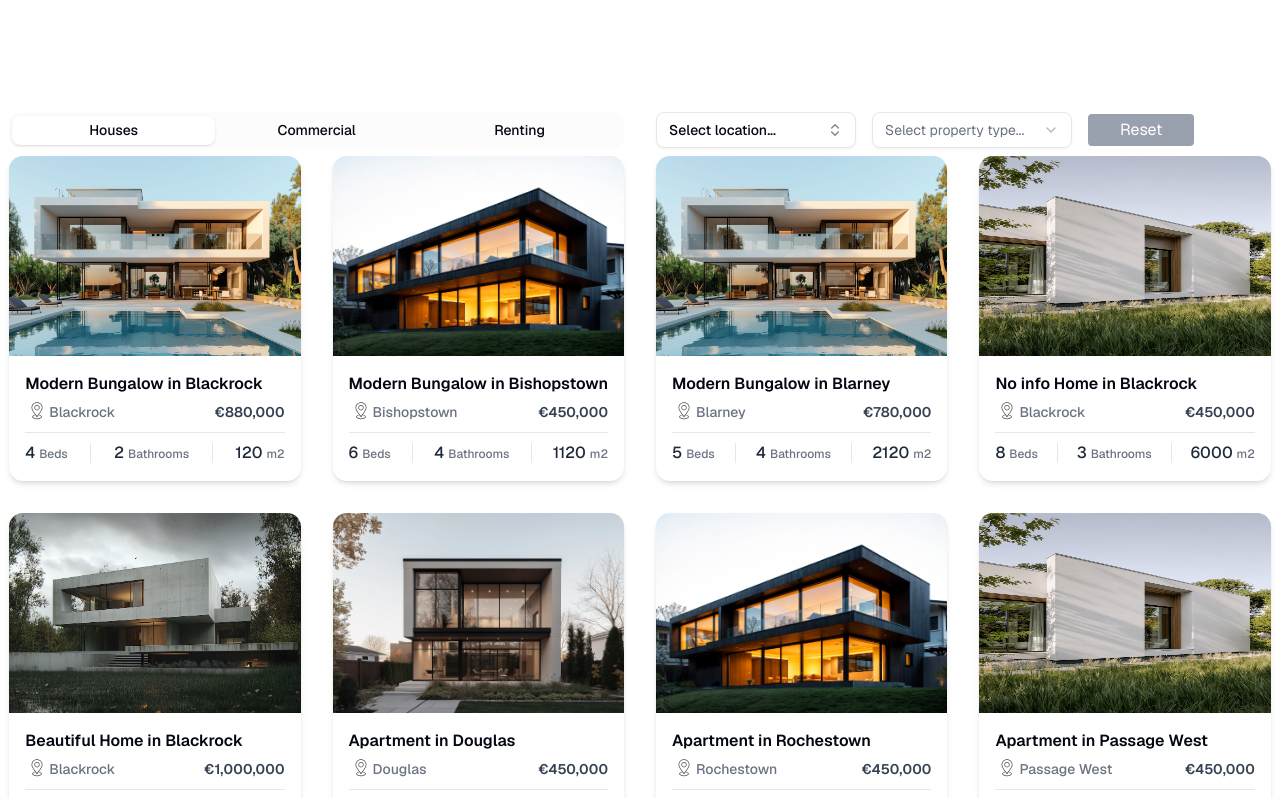
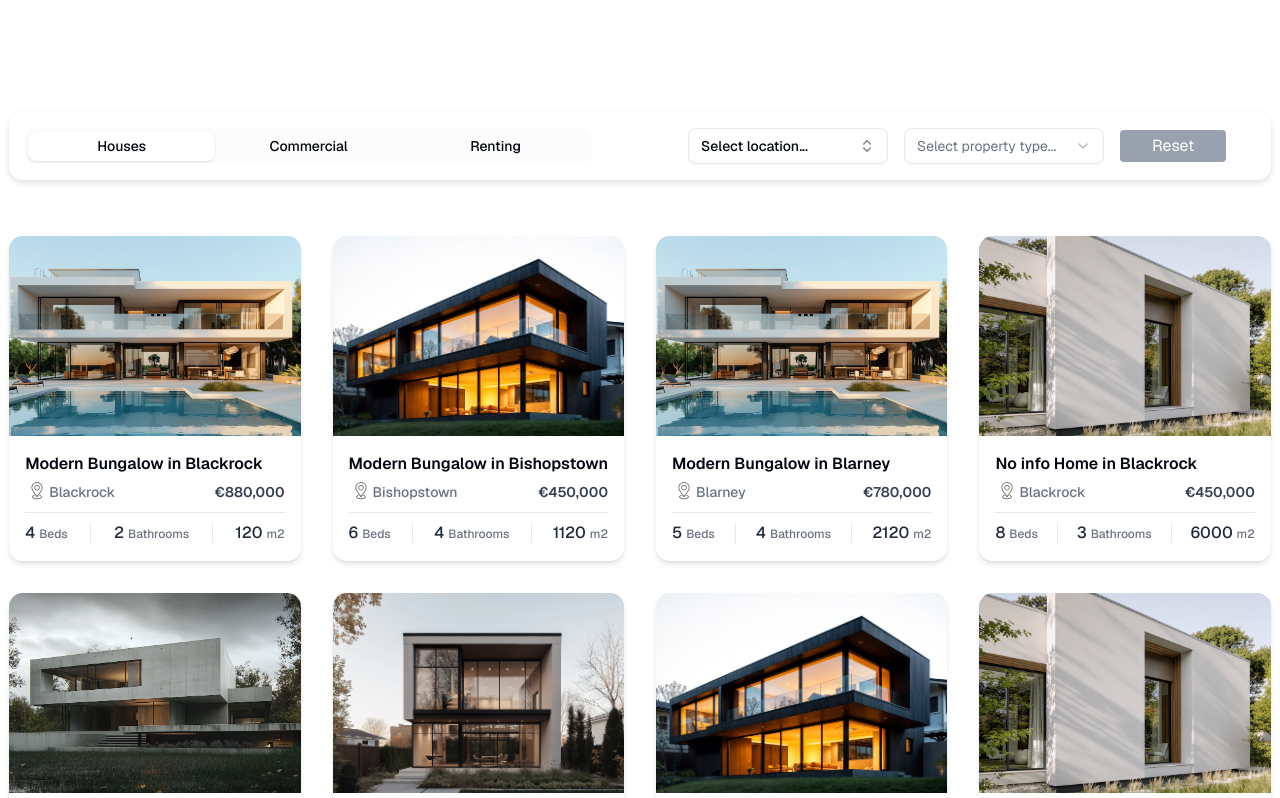
Before and after one commit to shanewmurphy/frank-murphy-site, a Next.js app: page / in a window 1280 px wide. Shown: the top 798 px of the page. Built offline with nearby package versions, Linux system fonts and the light colour scheme.

Commit message:
Property Tabs & FillterBar edits

```diff
--- a/app/Data/commercial.json
+++ b/app/Data/commercial.json
@@ -11,7 +11,7 @@
     "status": "For Sale",
     "size": 120,
     "description": "A beautiful modern bungalow located in the heart of London. Features spacious rooms and a large garden.",
-    "image": "/property-imgs/house_01.png"
+    "image": "/commercial-imgs/commercial_01.jpg"
   },
   {
     "id": 2,
@@ -25,7 +25,7 @@
     "status": "For Sale",
     "size": 1120,
     "description": "A beautiful modern bungalow located in the heart of London. Features spacious rooms and a large garden.",
-    "image": "/property-imgs/house_01.png"
+    "image": "/commercial-imgs/commercial_01.jpg"
   },
   {
     "id": 3,
--- a/app/Data/houses.json
+++ b/app/Data/houses.json
@@ -155,11 +155,81 @@
   },
   {
     "id": 12,
-    "slug": "modern-bungalow-Mahon",
-    "title": "Modern Mahon",
+    "slug": "modern-bungalow-Blarney",
+    "title": "Modern Blarney",
     "price": 450000,
-    "location": "Mahon",
+    "location": "Blarney",
     "type": "Apartment",
+    "rooms": 6,
+    "bathrooms": 4,
+    "status": "For Sale",
+    "size": 1120,
+    "description": "A beautiful modern bungalow located in the heart of London. Features spacious rooms and a large garden.",
+    "image": "/property-imgs/house_02.png"
+  },
+  {
+    "id": 13,
+    "slug": "modern-bungalow-Blarney",
+    "title": "Modern Blarney",
+    "price": 450000,
+    "location": "Blarney",
+    "type": "House",
+    "rooms": 6,
+    "bathrooms": 4,
+    "status": "For Sale",
+    "size": 1120,
+    "description": "A beautiful modern bungalow located in the heart of London. Features spacious rooms and a large garden.",
+    "image": "/property-imgs/house_02.png"
+  },
+  {
+    "id": 14,
+    "slug": "modern-bungalow-Blarney",
+    "title": "Modern Blarney",
+    "price": 450000,
+    "location": "Blarney",
+    "type": "Apartment",
+    "rooms": 6,
+    "bathrooms": 4,
+    "status": "For Sale",
+    "size": 1120,
+    "description": "A beautiful modern bungalow located in the heart of London. Features spacious rooms and a large garden.",
+    "image": "/property-imgs/house_03.png"
+  },
+  {
+    "id": 15,
+    "slug": "modern-bungalow-Douglas",
+    "title": "Modern Douglas",
+    "price": 450000,
+    "location": "Douglas",
+    "type": "House",
+    "rooms": 6,
+    "bathrooms": 4,
+    "status": "For Sale",
+    "size": 1120,
+    "description": "A beautiful modern bungalow located in the heart of London. Features spacious rooms and a large garden.",
+    "image": "/property-imgs/house_01.png"
+  },
+  {
+    "id": 16,
+    "slug": "modern-bungalow-Douglas",
+    "title": "Modern Douglas",
+    "price": 450000,
+    "location": "Douglas",
+    "type": "House",
+    "rooms": 6,
+    "bathrooms": 4,
+    "status": "For Sale",
+    "size": 1120,
+    "description": "A beautiful modern bungalow located in the heart of London. Features spacious rooms and a large garden.",
+    "image": "/property-imgs/house_02.png"
+  },
+  {
+    "id": 17,
+    "slug": "modern-bungalow-Douglas",
+    "title": "Modern Douglas",
+    "price": 450000,
+    "location": "Douglas",
+    "type": "House",
     "rooms": 6,
     "bathrooms": 4,
     "status": "For Sale",
--- a/app/components/Filters/PropertyTabs.jsx
+++ b/app/components/Filters/PropertyTabs.jsx
@@ -10,27 +10,6 @@ import FilterBar from "./FilterBar";
 import PropertiesGrid from "@/components/Properties/PropertiesGrid";
 
 import { Separator } from "@/components/ui/separator";
-
-export function SeparatorDemo() {
-  return (
-    <div>
-      <div className="space-y-1">
-        <h4 className="text-sm leading-none font-medium">Radix Primitives</h4>
-        <p className="text-muted-foreground text-sm">
-          An open-source UI component library.
-        </p>
-      </div>
-      <Separator className="my-4" />
-      <div className="flex h-5 items-center space-x-4 text-sm">
-        <div>Blog</div>
-        <Separator orientation="vertical" />
-        <div>Docs</div>
-        <Separator orientation="vertical" />
-        <div>Source</div>
-      </div>
-    </div>
-  );
-}
 
 export default function PropertyTabs() {
   const [activeTab, setActiveTab] = useState("houses");
@@ -82,9 +61,9 @@ export default function PropertyTabs() {
           className="flex w-full"
         >
           {/* Tabs and Filters side by side, now using flex */}
-          <div className="flex gap-8 items-start w-full">
+          <div className="flex flex-col md:flex-row gap-4 md:gap-24 w-full justify-between p-4 rounded-xl drop-shadow-md bg-white dark:bg-zinc-900 mb-4">
             {/* Tab list (left, flex-1) */}
-            <div className="flex-1">
+            <div className="w-full md:flex-1">
               <TabsList className="w-full bg-muted/30">
                 <TabsTrigger value="houses">Houses</TabsTrigger>
                 <TabsTrigger value="commercial">Commercial</TabsTrigger>
@@ -92,7 +71,7 @@ export default function PropertyTabs() {
               </TabsList>
             </div>
             {/* Filters (right, flex-1) */}
-            <div className="flex-1">
+            <div className="w-full md:flex-1">
               <FilterBar filters={filters} setFilters={setFilters} />
             </div>
           </div>
--- a/app/components/Properties/PropertiesGrid.jsx
+++ b/app/components/Properties/PropertiesGrid.jsx
@@ -5,7 +5,7 @@ export default function PropertiesGrid({ data }) {
   const visible = data.slice(0, 8); // first 8 items by default
 
   return (
-    <div className="grid grid-cols-1 sm:grid-cols-2 lg:grid-cols-4 gap-8 mb-56">
+    <div className="grid grid-cols-1 sm:grid-cols-2 lg:grid-cols-4 gap-8 mb-56 mt-8">
       {visible.map((property) => (
         <PropertyCard key={property.id} property={property} />
       ))}
--- a/app/components/Properties/PropertyCard.jsx
+++ b/app/components/Properties/PropertyCard.jsx
@@ -4,32 +4,17 @@ import Link from "next/link";
 import Image from "next/image";
 import { Separator } from "@/components/ui/separator";
 
-export function SeparatorDemo() {
-  return (
-    <div>
-      <Separator className="my-4" />
-      <div className="flex h-5 items-center space-x-4 text-sm">
-        <div>Blog</div>
-        <Separator orientation="vertical" />
-        <div>Docs</div>
-        <Separator orientation="vertical" />
-        <div>Source</div>
-      </div>
-    </div>
-  );
-}
-
 export default function PropertyCard({ property }) {
   return (
     <Link href={`/properties/${property.slug}`}>
       <div className="rounded-xl overflow-hidden shadow-md hover:shadow-lg transition-all cursor-pointer bg-white dark:bg-zinc-900">
         {/* ✅ Image wrapper MUST have relative + fixed height */}
-        <div className="relative w-full h-[25vh] bg-gray-100">
+        <div className="relative w-full h-[30vh] sm:h-[30vh] md:h-[25vh] lg:h-[25vh] bg-gray-100">
           <Image
             src={property.image} // dynamically from JSON
             alt={property.title || "Property image"}
             fill
-            className="contain"
+            className="object-cover"
             sizes="(max-width: 768px) 100vw, 33vw"
             priority={false}
           />
```
Also changed, not shown: public/commercial-imgs/commercial_01.jpg (added).
